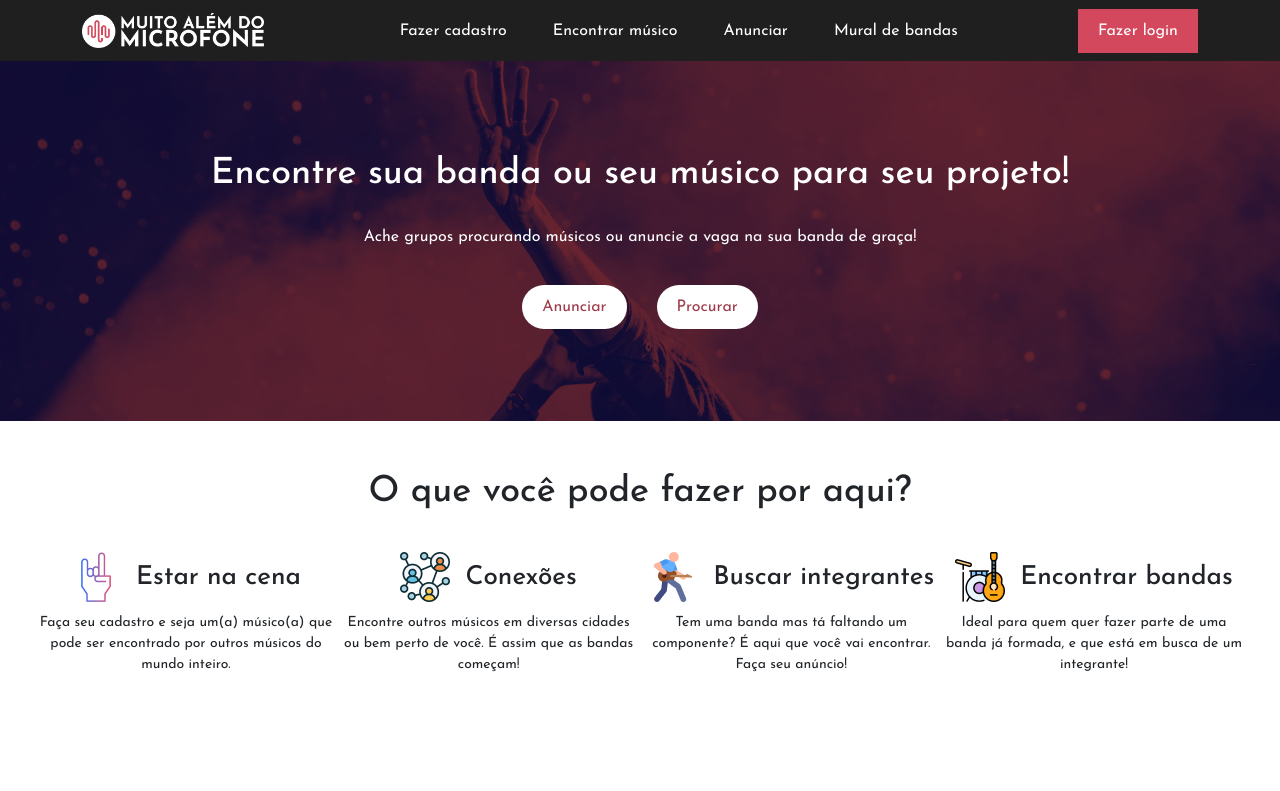
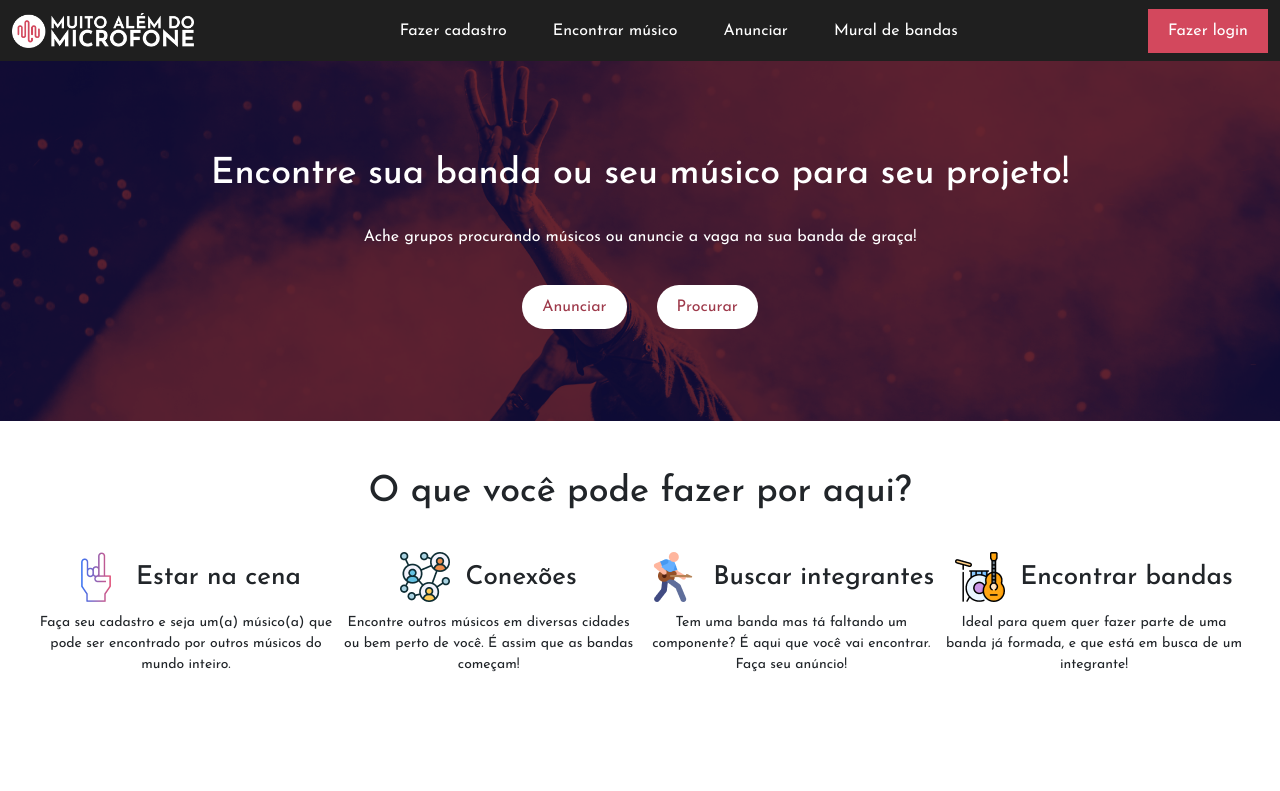
Before and after one commit to Muito-Alem-do-Microfone/madm-web, a React (Vite) app: page / in a window 1280 px wide. Shown: the top 791 px of the page. Built offline with nearby package versions, Linux system fonts and the light colour scheme.

Commit message:
Fixes some bugs

```diff
--- a/src/components/organisms/Header/index.jsx
+++ b/src/components/organisms/Header/index.jsx
@@ -28,7 +28,7 @@ function Header() {
 
   return (
     <Navbar variant='dark' expand="lg" className="header">
-      <Container>
+      <Container fluid>
         <Navbar.Brand onClick={handleHomeClick}>
           <img src={logo} alt='logo' className="header__logo" />
         </Navbar.Brand>
--- a/src/components/organisms/SideBar/index.jsx
+++ b/src/components/organisms/SideBar/index.jsx
@@ -2,7 +2,7 @@ import { useEffect, useState } from 'react'
 import { redirect, useNavigate } from 'react-router-dom'
 import { Button } from '../../atoms'
 import { FontAwesomeIcon } from '@fortawesome/react-fontawesome'
-import { faAnglesRight, faUser, faCog, faQuestionCircle, faMagnifyingGlass, faPlus, faRightFromBracket } from '@fortawesome/free-solid-svg-icons'
+import { faAnglesRight, faUser, faCog, faQuestionCircle, faMagnifyingGlass, faPlus, faRightFromBracket, faTableColumns } from '@fortawesome/free-solid-svg-icons'
 
 import { ReactComponent as LogoIcon } from '../../../assets/logo-icon.svg'
 import profileImg from '../../../assets/profile-img.png'
@@ -37,7 +37,7 @@ function SideBar() {
           </li>
           <li>
             <a href="#project" title="Project">
-              <FontAwesomeIcon icon={faAnglesRight} style={{color: "#FFF"}} />
+              <FontAwesomeIcon icon={faTableColumns} style={{color: "#FFF"}} />
               <span className="link hide">Meus Anúncios</span>
             </a>
           </li>
```
